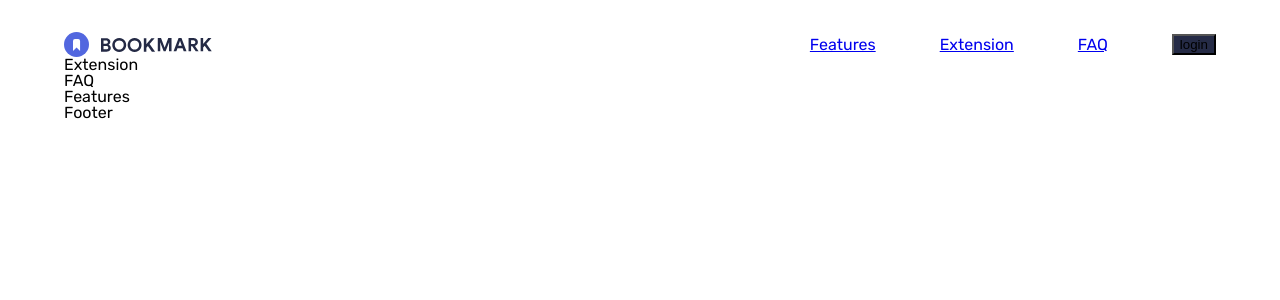
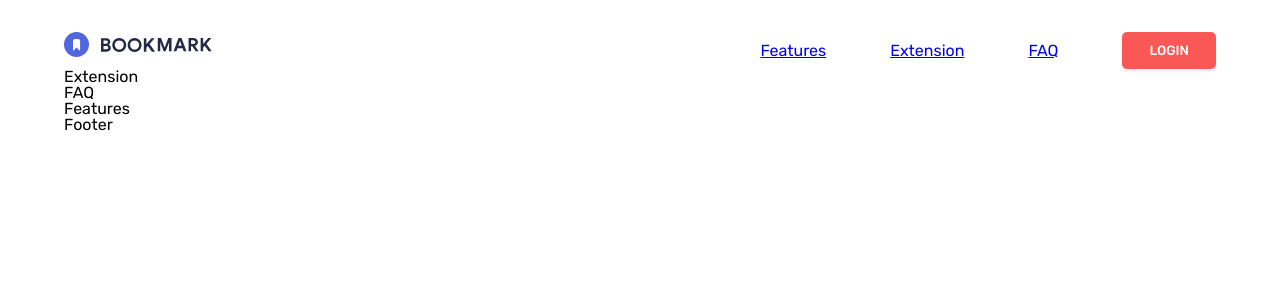
Before and after one commit to Saurabhdaswant/Bookmark, a JavaScript app: page / in a window 1280 px wide. Shown: the top 300 px of the page. Built offline with nearby package versions, Linux system fonts and the light colour scheme; the HTML template or start-up script is replaced by a standard one.

Commit message:
new cute button component is added i love it!!

```diff
--- a/src/Sass/App.scss
+++ b/src/Sass/App.scss
@@ -61,7 +61,7 @@ form,
 label,
 legend {
   vertical-align: baseline;
-  font-family: "Rubik", sans-serif;
+  font-family: $fontFamily;
   font-weight: inherit;
   font-style: inherit;
   font-size: 100%;
@@ -111,3 +111,50 @@ q {
   max-width: 1600px;
   margin: 0 auto;
 }
+
+
+.btn{
+  padding: 0.5rem 1.5rem;
+
+  border: 3px solid transparent;
+  border-radius: 5px;
+
+  font-family: $fontFamily;
+  font-weight: 500;
+
+  color: $veryDarkBlue;
+  box-shadow: 0 3px 2px 0 rgba(0,0,0,.15);
+
+  transition: all 0.5s ease;
+
+  &:hover{
+    background-color: transparent;
+    cursor: pointer;
+  }
+
+  &--softRed{
+    color: $white;
+    background-color: $softRed;
+    box-shadow: 0 3px 2px 0 rgba(248, 235, 235, 0.918);
+
+
+    &:hover{
+      color: $softRed;
+      border: 3px solid $softRed;
+    }
+
+    &--capitalize{
+      text-transform: uppercase;
+    }
+  }
+
+  &--softBlue{
+    color: $veryDarkBlue;
+    background-color: $softBlue;
+
+    &:hover{
+      color: $softBlue;
+      border: 3px solid $softBlue;
+    }
+  }
+}
--- a/src/Sass/Home.scss
+++ b/src/Sass/Home.scss
@@ -24,10 +24,6 @@
                 margin-right: 4rem;
                 }
             }
-
-            button{
-                background-color: $veryDarkBlue;
-            }
         }
     }
 }
--- a/src/Sass/_variable.scss
+++ b/src/Sass/_variable.scss
@@ -2,5 +2,6 @@ $softBlue:hsl(231, 69%, 60%);
 $softRed: hsl(0, 94%, 66%);
 $grayishBlue: hsl(229, 8%, 60%);
 $veryDarkBlue: hsl(229, 31%, 21%);
-
+$white:#ffffff;
+$fontFamily:"Rubik", sans-serif;
 $fontSize:18px;
--- a/src/css/App.css
+++ b/src/css/App.css
@@ -115,4 +115,48 @@ q {
   max-width: 1600px;
   margin: 0 auto;
 }
+
+.btn {
+  padding: 0.5rem 1.5rem;
+  border: 3px solid transparent;
+  border-radius: 5px;
+  font-family: "Rubik", sans-serif;
+  font-weight: 500;
+  color: #252b46;
+  -webkit-box-shadow: 0 3px 2px 0 rgba(0, 0, 0, 0.15);
+          box-shadow: 0 3px 2px 0 rgba(0, 0, 0, 0.15);
+  -webkit-transition: all 0.5s ease;
+  transition: all 0.5s ease;
+}
+
+.btn:hover {
+  background-color: transparent;
+  cursor: pointer;
+}
+
+.btn--softRed {
+  color: #ffffff;
+  background-color: #fa5757;
+  -webkit-box-shadow: 0 3px 2px 0 rgba(248, 235, 235, 0.918);
+          box-shadow: 0 3px 2px 0 rgba(248, 235, 235, 0.918);
+}
+
+.btn--softRed:hover {
+  color: #fa5757;
+  border: 3px solid #fa5757;
+}
+
+.btn--softRed--capitalize {
+  text-transform: uppercase;
+}
+
+.btn--softBlue {
+  color: #252b46;
+  background-color: #5368df;
+}
+
+.btn--softBlue:hover {
+  color: #5368df;
+  border: 3px solid #5368df;
+}
 /*# sourceMappingURL=App.css.map */
--- a/src/css/Home.css
+++ b/src/css/Home.css
@@ -33,8 +33,4 @@
     margin-right: 4rem;
   }
 }
-
-.Home header nav button {
-  background-color: #252b46;
-}
 /*# sourceMappingURL=Home.css.map */
--- a/src/layout/Home.js
+++ b/src/layout/Home.js
@@ -1,4 +1,5 @@
 import "../Sass/Home.scss"
+import "../Sass/App.scss"
 
 function Home() {
     return (
@@ -11,7 +12,7 @@ function Home() {
                         <li><a href="#Extension">Extension</a></li>
                         <li><a href="#FAQ">FAQ</a></li>
                     </ul>
-                    <button>login</button>
+                    <button className="btn btn--softRed btn--softRed--capitalize" >login</button>
                 </nav>
             </header>
         </div>
```
Also changed, not shown: 2 other files (tests, documents, lock files or other folders).
